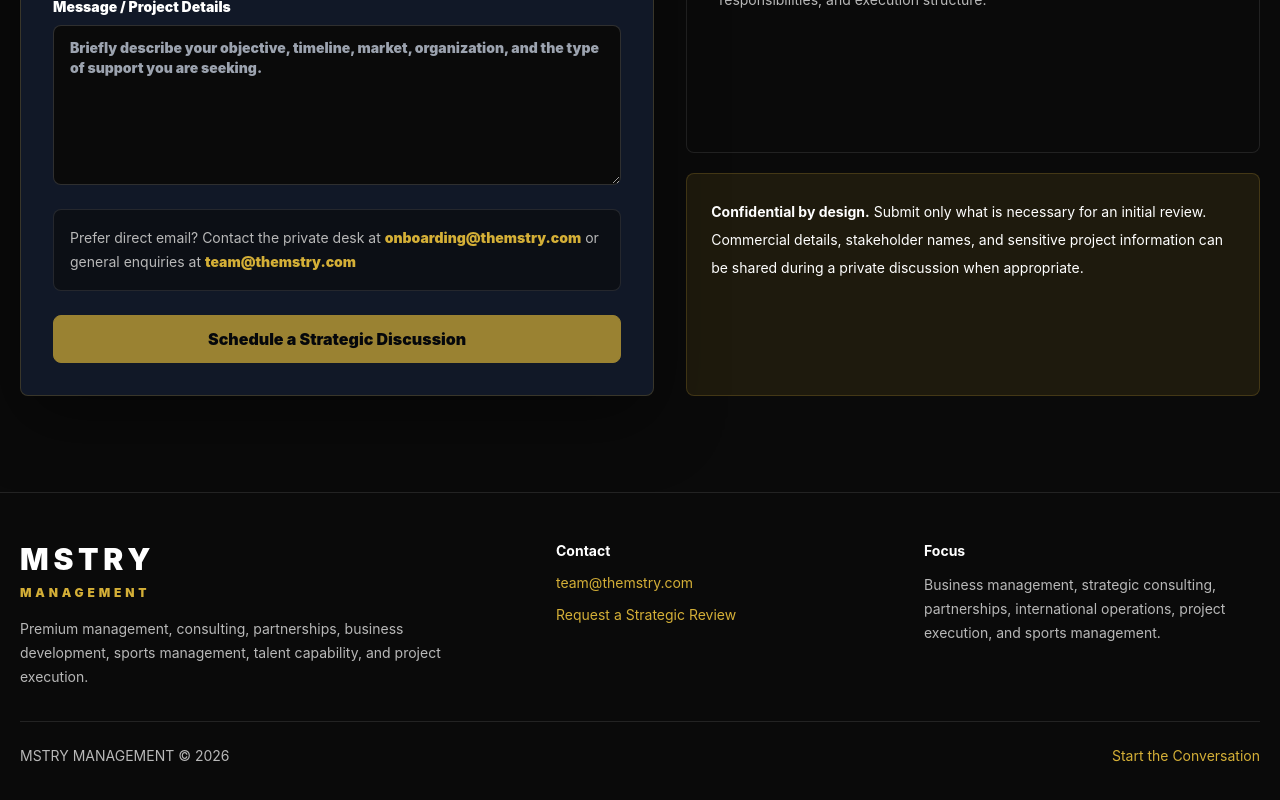
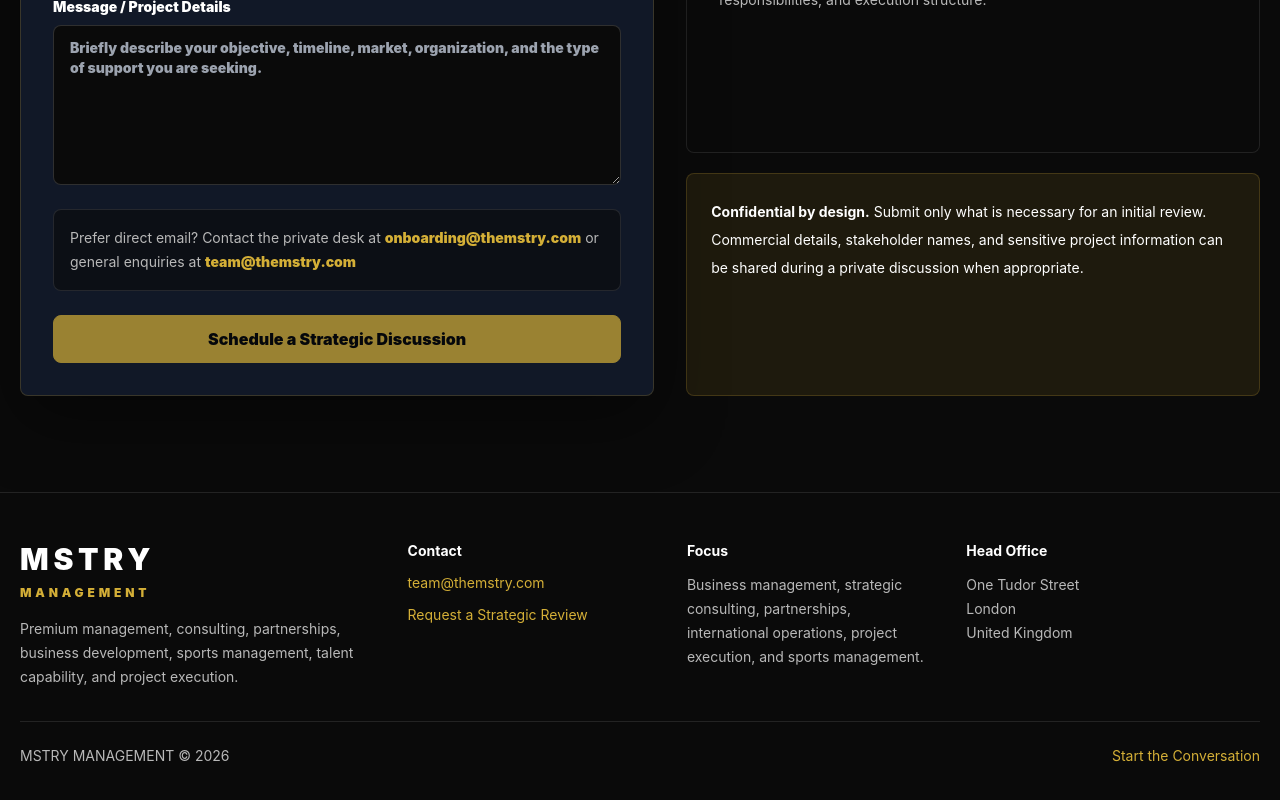
Before and after one commit to mstrymmgmt/mstry-management, a Next.js app: page /contact in a window 1280 px wide. Shown: the part 1933-2733 px from the top of the page. Built offline with nearby package versions, Linux system fonts and the light colour scheme; no server answers.

Commit message:
Refine heritage branding beneath hero investment counter

```diff
--- a/src/app/about/page.tsx
+++ b/src/app/about/page.tsx
@@ -1,7 +1,7 @@
 import type { Metadata } from "next";
 import { PageHero } from "@/components/sections/page-hero";
 import { CTA } from "@/components/sections/cta";
-import { siteConfig } from "@/config/site";
+import { companyFootprint, siteConfig } from "@/config/site";
 
 export const metadata: Metadata = {
   title: "About"
@@ -52,6 +52,34 @@ export default function AboutPage() {
           ))}
         </div>
       </section>
+      <section className="py-20">
+        <div className="mx-auto grid w-[min(1320px,calc(100%_-_40px))] gap-10 border-t border-mstry-gold/20 pt-12 lg:grid-cols-[0.9fr_1.1fr]">
+          <div>
+            <p className="text-xs font-black uppercase tracking-[0.22em] text-mstry-gold">Company footprint</p>
+            <h2 className="mt-3 font-display text-4xl font-black text-white">A London head office with international operating reach.</h2>
+            <p className="mt-4 text-sm leading-7 text-mstry-muted">
+              From London to the world since {companyFootprint.operatingSince}, MSTRY operates from {companyFootprint.headOffice.address}, supporting client mandates across Europe, North America, and Asia.
+            </p>
+          </div>
+          <div className="space-y-7">
+            <div className="border-b border-white/10 pb-7">
+              <div>
+                <span className="text-xs font-black uppercase tracking-[0.18em] text-mstry-gold">Active Clients</span>
+                <strong className="mt-3 block font-display text-4xl font-black text-white">{companyFootprint.activeClients.toLocaleString("en-US")}+</strong>
+                <p className="mt-2 text-sm leading-6 text-mstry-muted">
+                  Approximately {companyFootprint.activeClients.toLocaleString("en-US")} active clients supported through the operating network.
+                </p>
+              </div>
+            </div>
+            <div>
+              <span className="text-xs font-black uppercase tracking-[0.18em] text-mstry-gold">Operations & Projects Across</span>
+              <p className="mt-3 text-sm leading-7 text-mstry-muted">
+                {companyFootprint.operationsProjectsAcross.join(" • ")}
+              </p>
+            </div>
+          </div>
+        </div>
+      </section>
       <CTA />
     </>
   );
--- a/src/components/layout/footer.tsx
+++ b/src/components/layout/footer.tsx
@@ -1,10 +1,10 @@
 import Link from "next/link";
-import { siteConfig } from "@/config/site";
+import { companyFootprint, siteConfig } from "@/config/site";
 
 export function Footer() {
   return (
     <footer className="border-t border-white/10 bg-[#0A0A0A] py-12 text-sm text-mstry-muted">
-      <div className="mx-auto grid w-[min(1320px,calc(100%_-_40px))] gap-8 md:grid-cols-[1.2fr_0.8fr_0.8fr]">
+      <div className="mx-auto grid w-[min(1320px,calc(100%_-_40px))] gap-8 md:grid-cols-2 lg:grid-cols-[1.15fr_0.8fr_0.8fr_0.95fr]">
         <div>
           <div className="font-display text-3xl font-black tracking-[0.16em] text-white">MSTRY</div>
           <div className="mt-2 text-xs font-black uppercase tracking-[0.32em] text-mstry-gold">Management</div>
@@ -25,6 +25,16 @@ export function Footer() {
           <strong className="text-white">Focus</strong>
           <p className="mt-3 leading-6">Business management, strategic consulting, partnerships, international operations, project execution, and sports management.</p>
         </div>
+        <div>
+          <strong className="text-white">Head Office</strong>
+          <p className="mt-3 leading-6">
+            {companyFootprint.headOffice.lines.map((line) => (
+              <span className="block" key={line}>
+                {line}
+              </span>
+            ))}
+          </p>
+        </div>
       </div>
       <div className="mx-auto mt-8 flex w-[min(1320px,calc(100%_-_40px))] flex-wrap justify-between gap-4 border-t border-white/10 pt-6">
         <span>MSTRY MANAGEMENT © 2026</span>
--- a/src/components/sections/global-map.tsx
+++ b/src/components/sections/global-map.tsx
@@ -2,7 +2,7 @@
 
 import { useState } from "react";
 import { motion } from "framer-motion";
-import { globalMarkets } from "@/config/site";
+import { companyFootprint, globalMarkets } from "@/config/site";
 import { Button } from "@/components/ui/button";
 import { SectionHeading } from "@/components/ui/section-heading";
 
@@ -79,6 +79,16 @@ export function GlobalMap() {
             <p className="mt-2 text-sm leading-6 text-mstry-muted">
               Clients gain a more controlled route into new markets, with fewer disconnected conversations and clearer accountability around execution.
             </p>
+            <div className="mt-5 border-t border-mstry-gold/15 pt-5">
+              <span className="text-xs font-black uppercase tracking-[0.18em] text-mstry-gold">Operations & Projects Across</span>
+              <div className="mt-3 flex flex-wrap gap-2">
+                {companyFootprint.operationsProjectsAcross.map((country) => (
+                  <span className="rounded-full border border-white/10 bg-black/30 px-3 py-1 text-xs font-bold text-mstry-silver" key={country}>
+                    {country}
+                  </span>
+                ))}
+              </div>
+            </div>
             <div className="mt-4">
               <Button href="/contact">Explore Strategic Opportunities</Button>
             </div>
--- a/src/components/sections/hero.tsx
+++ b/src/components/sections/hero.tsx
@@ -4,7 +4,7 @@ import { motion, useScroll, useTransform } from "framer-motion";
 import { useEffect, useRef, useState } from "react";
 import { Button } from "@/components/ui/button";
 import { AnimatedCounter } from "@/components/sections/animated-counter";
-import { executiveMetrics, siteConfig } from "@/config/site";
+import { companyFootprint, executiveMetrics, siteConfig } from "@/config/site";
 
 const heroStats = executiveMetrics.slice(0, 4);
 const commandRows = [
@@ -136,6 +136,18 @@ export function Hero() {
             <strong className="mt-2 block font-display text-[clamp(2.6rem,7vw,5.4rem)] font-black leading-none text-mstry-gold drop-shadow-[0_0_18px_rgba(212,175,55,.22)]">
               $<InvestmentCounter />
             </strong>
+            <div className="mt-4 text-center">
+              <p className="font-display text-[clamp(1.05rem,3vw,1.45rem)] font-semibold leading-tight text-white/82">
+                From London to the World
+              </p>
+              <div className="mt-2 flex items-center justify-center gap-3">
+                <span aria-hidden="true" className="h-px w-10 bg-gradient-to-r from-transparent to-mstry-gold/70 sm:w-14" />
+                <span className="text-[10px] font-black uppercase tracking-[0.34em] text-mstry-gold/90 sm:text-[11px]">
+                  Since {companyFootprint.operatingSince}
+                </span>
+                <span aria-hidden="true" className="h-px w-10 bg-gradient-to-l from-transparent to-mstry-gold/70 sm:w-14" />
+              </div>
+            </div>
           </div>
           <div className="hidden w-fit items-center gap-3 text-[10px] font-black uppercase tracking-[0.22em] text-white/55 sm:inline-flex">
             <span className="h-px w-10 bg-mstry-gold" />
--- a/src/components/sections/stats.tsx
+++ b/src/components/sections/stats.tsx
@@ -2,15 +2,19 @@
 
 import { motion } from "framer-motion";
 import { AnimatedCounter } from "@/components/sections/animated-counter";
+import { companyFootprint } from "@/config/site";
 
 const stats = [
   { value: 18, suffix: "+", label: "Markets supported across business, advisory, sports, partnership, and execution mandates" },
   { value: 42, suffix: "+", label: "Active relationship channels across corporate, investment, sports, consulting, and operating networks" },
-  { value: 120, suffix: "+", label: "Projects delivered through structured planning, coordination, reporting, and stakeholder management" },
+  { value: 11000, suffix: "+", label: "Active clients supported through the operating network" },
+  { value: 7956, suffix: "+", label: "Projects delivered through structured planning, coordination, reporting, and stakeholder management" },
   { value: 6, suffix: "", label: "Core service divisions covering management, consulting, partnerships, sports, talent, and project execution" }
 ];
 
 export function Stats() {
+  const countries = companyFootprint.operationsProjectsAcross.join(", ");
+
   return (
     <section className="py-20">
       <div className="mx-auto mb-8 w-[min(1160px,calc(100%_-_40px))]">
@@ -19,7 +23,7 @@ export function Stats() {
           Built for clients who need clarity, discretion, relationship access, and accountable execution.
         </h2>
       </div>
-      <div className="mx-auto grid w-[min(1160px,calc(100%_-_40px))] overflow-hidden rounded-mstry border border-mstry-gold/15 bg-[#111827]/70 md:grid-cols-4">
+      <div className="mx-auto grid w-[min(1160px,calc(100%_-_40px))] overflow-hidden rounded-mstry border border-mstry-gold/15 bg-[#111827]/70 md:grid-cols-5">
         {stats.map((stat, index) => (
           <motion.div
             className="border-b border-white/10 p-8 md:border-b-0 md:border-r md:last:border-r-0"
@@ -36,6 +40,24 @@ export function Stats() {
           </motion.div>
         ))}
       </div>
+      <motion.div
+        className="mx-auto mt-10 w-[min(1160px,calc(100%_-_40px))] border-t border-mstry-gold/20 pt-8"
+        initial={{ opacity: 0, y: 18 }}
+        whileInView={{ opacity: 1, y: 0 }}
+        viewport={{ once: true, margin: "-80px" }}
+        transition={{ duration: 0.55, delay: 0.1 }}
+      >
+        <div className="grid gap-8 lg:grid-cols-[0.72fr_1.28fr] lg:items-start">
+          <div>
+            <span className="text-xs font-black uppercase tracking-[0.2em] text-mstry-gold">Head Office</span>
+            <p className="mt-3 font-display text-2xl font-black text-white">{companyFootprint.headOffice.address}</p>
+          </div>
+          <div>
+            <span className="text-xs font-black uppercase tracking-[0.2em] text-mstry-gold">Global Operating Footprint</span>
+            <p className="mt-3 text-sm leading-7 text-mstry-muted">{countries}</p>
+          </div>
+        </div>
+      </motion.div>
     </section>
   );
 }
--- a/src/config/site.ts
+++ b/src/config/site.ts
@@ -29,10 +29,33 @@ export const imagery = {
     "https://images.unsplash.com/photo-1519389950473-47ba0277781c?auto=format&fit=crop&w=1200&q=80"
 };
 
+export const companyFootprint = {
+  headOffice: {
+    label: "Head Office",
+    address: "One Tudor Street, London, United Kingdom",
+    lines: ["One Tudor Street", "London", "United Kingdom"]
+  },
+  operatingSince: "2006",
+  activeClients: 11000,
+  operationsProjectsAcross: [
+    "United Kingdom",
+    "Romania",
+    "Canada",
+    "United States",
+    "Switzerland",
+    "Singapore",
+    "Germany",
+    "Italy",
+    "Malta",
+    "China",
+    "Malaysia"
+  ]
+};
+
 export const executiveMetrics = [
   { label: "Countries Served", value: 18, suffix: "+", detail: "UAE, Europe, UK, GCC, and global markets" },
   { label: "Active Partnerships", value: 42, suffix: "+", detail: "Corporate, investment, sports, and operating partners" },
-  { label: "Projects Delivered", value: 120, suffix: "+", detail: "Launch, growth, restructuring, and execution mandates" },
+  { label: "Projects Delivered", value: 7956, suffix: "+", detail: "Launch, growth, restructuring, and execution mandates" },
   { label: "Advisory Engagements", value: 65, suffix: "+", detail: "Board, founder, investor, and leadership support" },
   { label: "Sports Operations", value: 14, suffix: "+", detail: "Athlete, club, event, pathway, and talent mandates" },
   { label: "Growth Metrics", value: 3.8, suffix: "x", detail: "Average tracked expansion velocity across select mandates" }
```
Also changed, not shown: index.html (+14 -3 lines).
